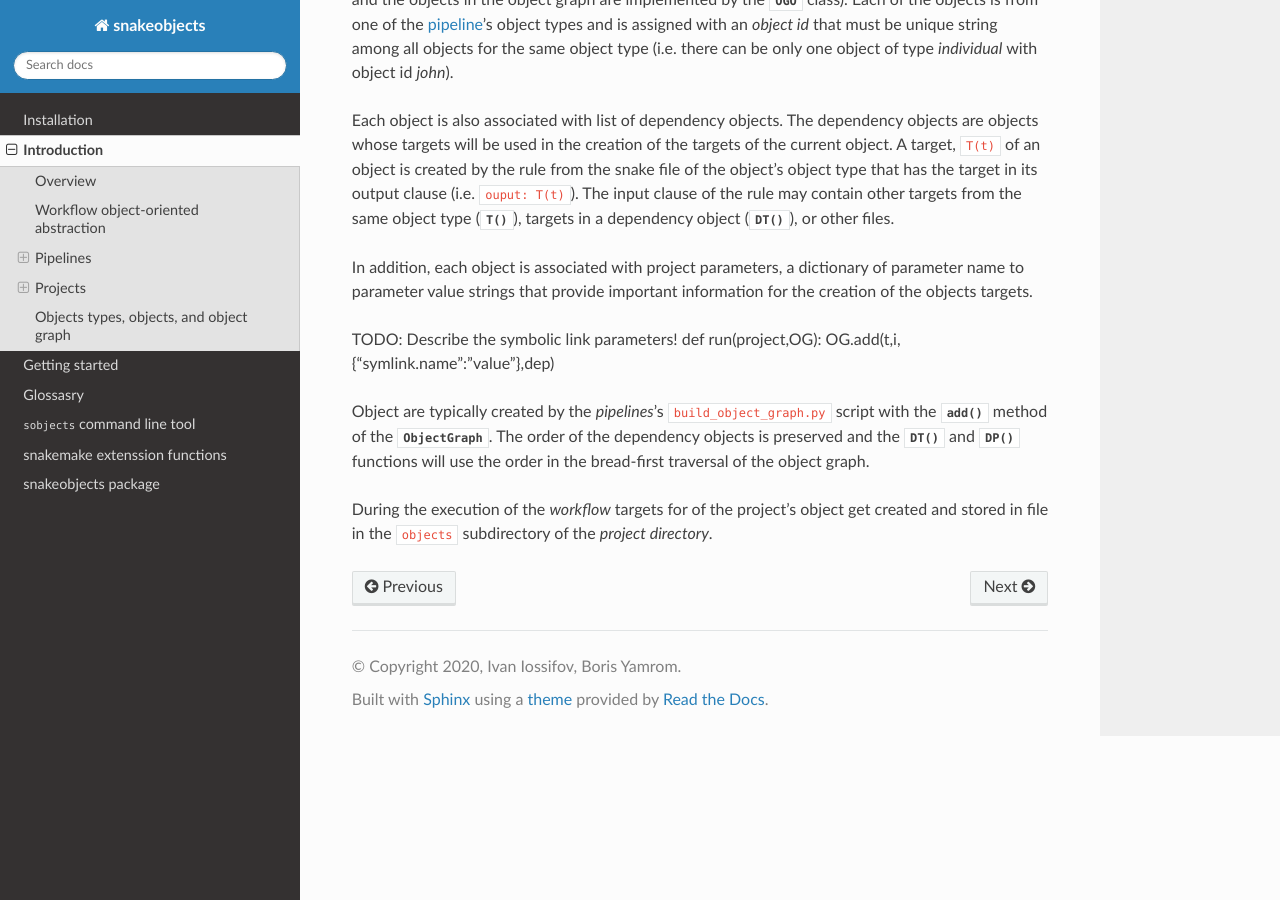
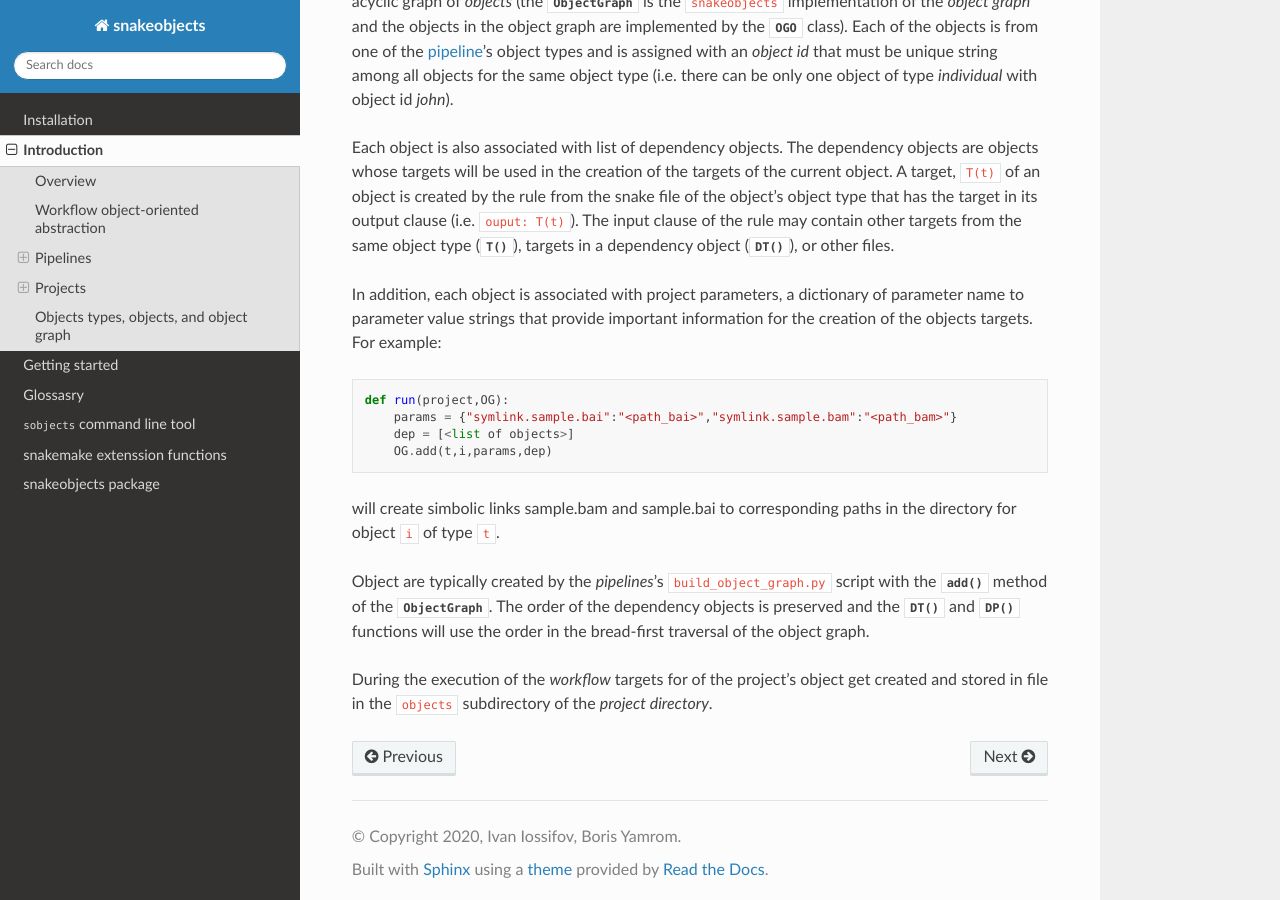
Before and after one commit to iossifovlab/snakeobjects, a Sphinx documentation site: the page built from documentation/introduction.rst, in a window 1280 px wide and 900 px high, scrolled down 4677 px. Built offline with Sphinx 7.4.7 and the Read the Docs theme 2.0.0, drawn with Linux system fonts in a browser that asks for light colours; some of the changed text lies outside the part shown.

Commit message:
filled out text for TODO

```diff
--- a/documentation/introduction.rst
+++ b/documentation/introduction.rst
@@ -167,9 +167,12 @@
 * parameters pointing to the meta-data describing the projects input;
 * a ``default_snakemake_params`` parameter that specifies the command line
   arguments that are passed to ``snakemake`` at every invocation of
-  :option:`sobjects run`.
+  :option:`sobjects run`;
+* parameter values may contain expressions ``[E:<env_vaiable>]`` or ``[C:<parameter>]``:
 
-TODO: describe the interpolation after implementing the "[C:<param value>]" form
+  * in the first case the expression is replaced by the value of corresponding ``environt variable``;
+  * in the second case the expression is replaced with the value of ``parameter`` present in the file.
+
 
 ``objects`` subdirectory
 ^^^^^^^^^^^^^^^^^^^^^^^^
@@ -230,10 +233,16 @@
 
 In addition, each object is associated with project parameters, a dictionary of parameter name to parameter value strings that
 provide important information for the creation of the objects targets.
+For example:
 
-TODO: Describe the symbolic link parameters!
-def run(project,OG):
-OG.add(t,i,{"symlink.name":"value"},dep)
+.. code-block::
+
+   def run(project,OG):
+       params = {"symlink.sample.bai":"<path_bai>","symlink.sample.bam":"<path_bam>"}
+       dep = [<list of objects>]
+       OG.add(t,i,params,dep)
+
+will create simbolic links sample.bam and sample.bai to corresponding paths in the directory for object ``i`` of type ``t``.
 
 Object are typically created by the *pipelines*'s ``build_object_graph.py`` script with the :py:meth:`~snakeobjects.ObjectGraph.add` method of the :py:class:`.ObjectGraph`.
 The order of the dependency objects is preserved and the :py:func:`.DT` and :py:func:`.DP` functions will use the order in the
```
